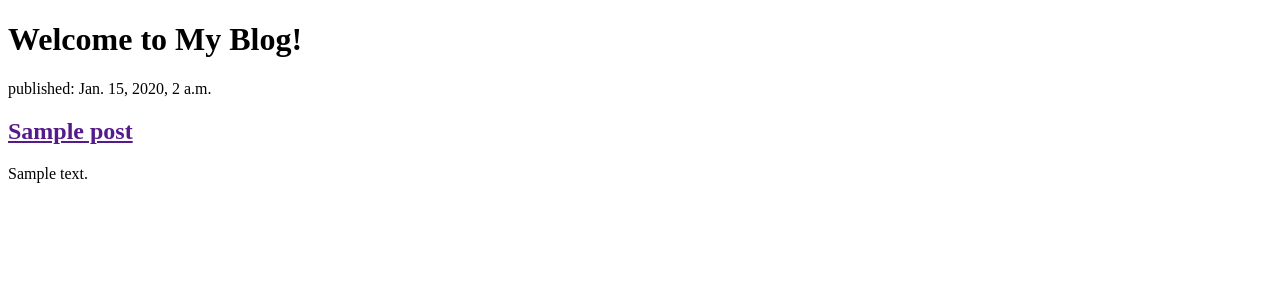
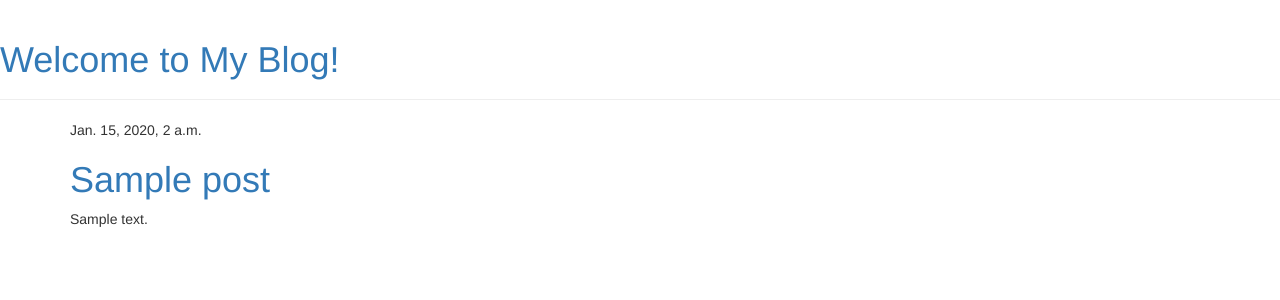
Before and after one commit to clcuevas/django_blog, a Django app: template blog/templates/blog/post_list.html in a window 1280 px wide. Shown: the top 300 px of the page. Run offline with Django 3.2, Linux system fonts and the light colour scheme; the template is opened without the code that fills it: values that come from a table or form of the project are taken from there, others are empty; tables that the repository leaves empty hold one stand-in row (values such as "Sample post"); some libraries are stand-ins or nearby versions.

Commit message:
add some styling in landing page view

```diff
--- a/blog/templates/blog/post_list.html
+++ b/blog/templates/blog/post_list.html
@@ -1,16 +1,32 @@
+{% load staticfiles %}
 <!DOCTYPE html>
 <html>
   <head>
     <title>Claudia's Blog</title>
+    <link rel="stylesheet" href="//maxcdn.bootstrapcdn.com/bootstrap/3.2.0/css/bootstrap.min.css">
+    <link rel="stylesheet" href="//maxcdn.bootstrapcdn.com/bootstrap/3.2.0/css/bootstrap-theme.min.css">
+    <link rel="stylesheet" href="{% static "css/blog.css" %}">
+    <link href="http://fonts.googleapis.com/css?family=Lobster&subset=latin,latin-ext" rel="stylesheet" type="text/css">
   </head>
   <body>
-    <h1>Welcome to My Blog!</h1>
-    {% for post in posts %}
-      <article>
-        <p>published: {{ post.published_date }}</p>
-        <h2><a href="">{{ post.title }}</a></h2>
-        <p>{{ post.text|linebreaks }}</p>
-      </article>
-    {% endfor %}
+    <div class="page-header">
+      <h1><a href="">Welcome to My Blog!</a></h1>
+    </div>
+
+    <div class="content container">
+      <div class="row">
+        <div class="col-md-8">
+          {% for post in posts %}
+            <div class="post">
+              <div class="date">
+                {{ post.published_date }}
+              </div>
+              <h1><a href="">{{ post.title }}</a></h1>
+              <p>{{ post.text|linebreaks }}</p>
+            </div>
+          {% endfor %}
+        </div>
+      </div>
+    </div>
   </body>
 </html>
```
Also changed, not shown: 1 other file.
